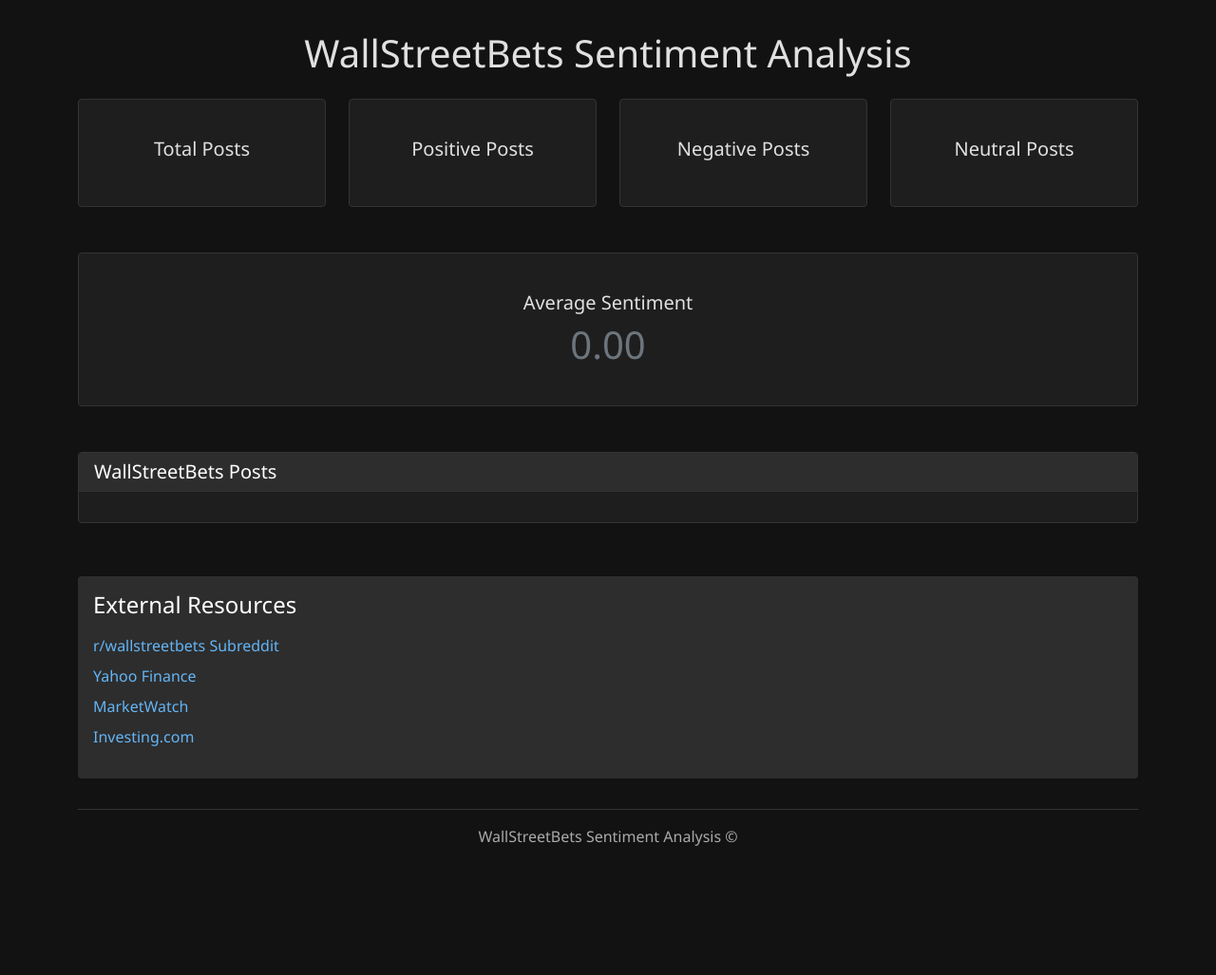
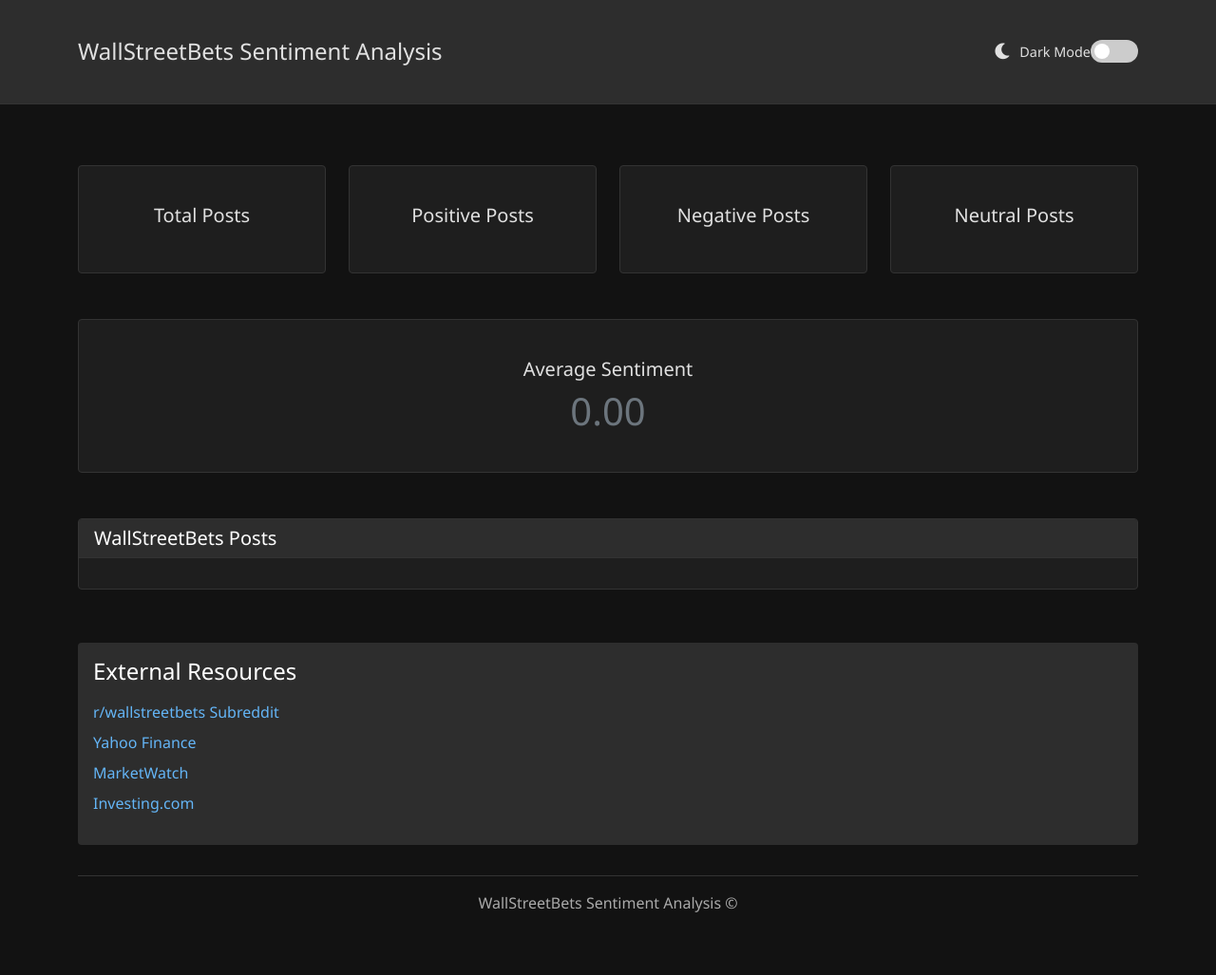
Before and after one commit to isaacweathers/wallstreetbets-sentimenti, a Flask app: template templates/index.html in a window 1280 px wide. Shown: the whole page at 95% size. Before the commit the page ends 891 px from the top, so only its background shows below. Run offline with Flask 2, Linux system fonts and the light colour scheme; the template is opened without the code that fills it, so the values that code supplies are empty; parts of the project's set-up code (start-up, migrations or seed data) failed here and were passed over.

Commit message:
update to have a theme switcher

```diff
--- /dev/null
+++ b/static/css/styles.css
@@ -0,0 +1,356 @@
+/* Theme variables */
+:root[data-theme="light"] {
+    --bg-color: #f8f9fa;
+    --text-color: #212529;
+    --card-bg: #ffffff;
+    --card-border: #dee2e6;
+    --card-header-bg: #f1f3f5;
+    --card-header-text: #212529;
+    --card-footer-bg: #f1f3f5;
+    --card-footer-text: #6c757d;
+    --badge-positive-bg: #d4edda;
+    --badge-positive-text: #155724;
+    --badge-negative-bg: #f8d7da;
+    --badge-negative-text: #721c24;
+    --badge-neutral-bg: #e2e3e5;
+    --badge-neutral-text: #383d41;
+    --badge-ticker-bg: #cce5ff;
+    --badge-ticker-text: #004085;
+    --badge-topic-bg: #e2d9f3;
+    --badge-topic-text: #4a148c;
+    --processed-text-bg: #f8f9fa;
+    --processed-text-color: #6c757d;
+    --topic-keyword-bg: #e2d9f3;
+    --topic-keyword-text: #4a148c;
+    --topic-keyword-weight-color: #6c757d;
+    --trend-plot-bg: #f8f9fa;
+    --trend-table-bg: #f8f9fa;
+    --trend-table-header-bg: #e9ecef;
+    --trend-table-header-text: #212529;
+    --trend-table-border: #dee2e6;
+    --trend-table-hover-bg: #e9ecef;
+    --external-resources-bg: #f1f3f5;
+    --external-resources-heading: #212529;
+    --external-resources-link: #007bff;
+    --footer-border: #dee2e6;
+    --footer-text: #6c757d;
+}
+
+:root[data-theme="dark"] {
+    --bg-color: #121212;
+    --text-color: #e0e0e0;
+    --card-bg: #1e1e1e;
+    --card-border: #333;
+    --card-header-bg: #2d2d2d;
+    --card-header-text: #fff;
+    --card-footer-bg: #2d2d2d;
+    --card-footer-text: #aaa;
+    --badge-positive-bg: #2e7d32;
+    --badge-positive-text: #fff;
+    --badge-negative-bg: #c62828;
+    --badge-negative-text: #fff;
+    --badge-neutral-bg: #546e7a;
+    --badge-neutral-text: #fff;
+    --badge-ticker-bg: #1565c0;
+    --badge-ticker-text: #fff;
+    --badge-topic-bg: #6a1b9a;
+    --badge-topic-text: #fff;
+    --processed-text-bg: #2d2d2d;
+    --processed-text-color: #aaa;
+    --topic-keyword-bg: #4527a0;
+    --topic-keyword-text: #fff;
+    --topic-keyword-weight-color: #aaa;
+    --trend-plot-bg: #2d2d2d;
+    --trend-table-bg: #2d2d2d;
+    --trend-table-header-bg: #333;
+    --trend-table-header-text: #fff;
+    --trend-table-border: #444;
+    --trend-table-hover-bg: #333;
+    --external-resources-bg: #2d2d2d;
+    --external-resources-heading: #fff;
+    --external-resources-link: #64b5f6;
+    --footer-border: #333;
+    --footer-text: #aaa;
+}
+
+/* Base styles */
+body {
+    background-color: var(--bg-color);
+    color: var(--text-color);
+    font-family: 'Segoe UI', Tahoma, Geneva, Verdana, sans-serif;
+    transition: background-color 0.3s, color 0.3s;
+}
+
+.container {
+    padding-top: 2rem;
+    padding-bottom: 2rem;
+}
+
+.card {
+    background-color: var(--card-bg);
+    border: 1px solid var(--card-border);
+    margin-bottom: 1.5rem;
+    transition: transform 0.2s, box-shadow 0.2s, background-color 0.3s, border-color 0.3s;
+}
+
+.card:hover {
+    transform: translateY(-5px);
+    box-shadow: 0 10px 20px rgba(0, 0, 0, 0.3);
+}
+
+.card-header {
+    background-color: var(--card-header-bg);
+    color: var(--card-header-text);
+    border-bottom: 1px solid var(--card-border);
+    transition: background-color 0.3s, color 0.3s, border-color 0.3s;
+}
+
+.card-body {
+    color: var(--text-color);
+    transition: color 0.3s;
+}
+
+.card-footer {
+    background-color: var(--card-footer-bg);
+    border-top: 1px solid var(--card-border);
+    color: var(--card-footer-text);
+    transition: background-color 0.3s, color 0.3s, border-color 0.3s;
+}
+
+.badge {
+    font-size: 0.8rem;
+    padding: 0.4rem 0.6rem;
+    margin-right: 0.3rem;
+    margin-bottom: 0.3rem;
+    transition: background-color 0.3s, color 0.3s;
+}
+
+.badge-positive {
+    background-color: var(--badge-positive-bg);
+    color: var(--badge-positive-text);
+}
+
+.badge-negative {
+    background-color: var(--badge-negative-bg);
+    color: var(--badge-negative-text);
+}
+
+.badge-neutral {
+    background-color: var(--badge-neutral-bg);
+    color: var(--badge-neutral-text);
+}
+
+.badge-ticker {
+    background-color: var(--badge-ticker-bg);
+    color: var(--badge-ticker-text);
+}
+
+.badge-topic {
+    background-color: var(--badge-topic-bg);
+    color: var(--badge-topic-text);
+}
+
+.stats-card {
+    text-align: center;
+    padding: 1.5rem;
+}
+
+.stats-number {
+    font-size: 2.5rem;
+    font-weight: bold;
+    margin-bottom: 0.5rem;
+}
+
+.stats-label {
+    font-size: 1rem;
+    color: var(--card-footer-text);
+}
+
+.processed-text {
+    font-family: 'Courier New', Courier, monospace;
+    background-color: var(--processed-text-bg);
+    padding: 0.5rem;
+    border-radius: 0.25rem;
+    margin-top: 0.5rem;
+    color: var(--processed-text-color);
+    transition: background-color 0.3s, color 0.3s;
+}
+
+.topic-keywords {
+    margin-top: 0.5rem;
+}
+
+.topic-keyword {
+    display: inline-block;
+    margin-right: 0.5rem;
+    margin-bottom: 0.5rem;
+    padding: 0.2rem 0.5rem;
+    background-color: var(--topic-keyword-bg);
+    border-radius: 0.25rem;
+    font-size: 0.8rem;
+    color: var(--topic-keyword-text);
+    transition: background-color 0.3s, color 0.3s;
+}
+
+.topic-keyword-weight {
+    color: var(--topic-keyword-weight-color);
+    font-size: 0.7rem;
+    transition: color 0.3s;
+}
+
+/* Trend analysis styles */
+.trend-plot {
+    width: 100%;
+    margin-bottom: 1rem;
+    border-radius: 0.25rem;
+    background-color: var(--trend-plot-bg);
+    padding: 0.5rem;
+    transition: background-color 0.3s;
+}
+
+.trend-table {
+    width: 100%;
+    margin-bottom: 1rem;
+    background-color: var(--trend-table-bg);
+    border-radius: 0.25rem;
+    overflow: hidden;
+    transition: background-color 0.3s;
+}
+
+.trend-table th {
+    background-color: var(--trend-table-header-bg);
+    color: var(--trend-table-header-text);
+    padding: 0.5rem;
+    transition: background-color 0.3s, color 0.3s;
+}
+
+.trend-table td {
+    padding: 0.5rem;
+    border-top: 1px solid var(--trend-table-border);
+    transition: border-color 0.3s;
+}
+
+.trend-table tr:hover {
+    background-color: var(--trend-table-hover-bg);
+    transition: background-color 0.3s;
+}
+
+/* External resources */
+.external-resources {
+    margin-top: 2rem;
+    padding: 1rem;
+    background-color: var(--external-resources-bg);
+    border-radius: 0.25rem;
+    transition: background-color 0.3s;
+}
+
+.external-resources h4 {
+    color: var(--external-resources-heading);
+    margin-bottom: 1rem;
+    transition: color 0.3s;
+}
+
+.external-resources ul {
+    list-style-type: none;
+    padding-left: 0;
+}
+
+.external-resources li {
+    margin-bottom: 0.5rem;
+}
+
+.external-resources a {
+    color: var(--external-resources-link);
+    text-decoration: none;
+    transition: color 0.3s;
+}
+
+.external-resources a:hover {
+    text-decoration: underline;
+}
+
+/* Footer */
+footer {
+    margin-top: 2rem;
+    padding: 1rem 0;
+    text-align: center;
+    color: var(--footer-text);
+    border-top: 1px solid var(--footer-border);
+    transition: color 0.3s, border-color 0.3s;
+}
+
+/* Header bar */
+.header-bar {
+    background-color: var(--card-header-bg);
+    border-bottom: 1px solid var(--card-border);
+    padding: 0.5rem 0;
+    margin-bottom: 2rem;
+    transition: background-color 0.3s, border-color 0.3s;
+}
+
+.header-content {
+    display: flex;
+    justify-content: space-between;
+    align-items: center;
+}
+
+.theme-toggle {
+    display: flex;
+    align-items: center;
+    cursor: pointer;
+}
+
+.theme-toggle-icon {
+    margin-right: 0.5rem;
+    font-size: 1.2rem;
+}
+
+.theme-toggle-text {
+    font-size: 0.9rem;
+}
+
+/* Theme toggle switch */
+.theme-switch {
+    position: relative;
+    display: inline-block;
+    width: 50px;
+    height: 24px;
+}
+
+.theme-switch input {
+    opacity: 0;
+    width: 0;
+    height: 0;
+}
+
+.slider {
+    position: absolute;
+    cursor: pointer;
+    top: 0;
+    left: 0;
+    right: 0;
+    bottom: 0;
+    background-color: #ccc;
+    transition: .4s;
+    border-radius: 24px;
+}
+
+.slider:before {
+    position: absolute;
+    content: "";
+    height: 16px;
+    width: 16px;
+    left: 4px;
+    bottom: 4px;
+    background-color: white;
+    transition: .4s;
+    border-radius: 50%;
+}
+
+input:checked + .slider {
+    background-color: #4527a0;
+}
+
+input:checked + .slider:before {
+    transform: translateX(26px);
+}
--- a/templates/index.html
+++ b/templates/index.html
@@ -1,206 +1,37 @@
 <!DOCTYPE html>
-<html lang="en">
+<html lang="en" data-theme="dark">
 <head>
     <meta charset="UTF-8">
     <meta name="viewport" content="width=device-width, initial-scale=1.0">
     <title>WallStreetBets Sentiment Analysis</title>
     <!-- Bootstrap CSS -->
     <link href="https://cdn.jsdelivr.net/npm/bootstrap@5.1.3/dist/css/bootstrap.min.css" rel="stylesheet">
-    <style>
-        /* Dark theme styles */
-        body {
-            background-color: #121212;
-            color: #e0e0e0;
-            font-family: 'Segoe UI', Tahoma, Geneva, Verdana, sans-serif;
-        }
-
-        .container {
-            padding-top: 2rem;
-            padding-bottom: 2rem;
-        }
-
-        .card {
-            background-color: #1e1e1e;
-            border: 1px solid #333;
-            margin-bottom: 1.5rem;
-            transition: transform 0.2s, box-shadow 0.2s;
-        }
-
-        .card:hover {
-            transform: translateY(-5px);
-            box-shadow: 0 10px 20px rgba(0, 0, 0, 0.3);
-        }
-
-        .card-header {
-            background-color: #2d2d2d;
-            color: #fff;
-            border-bottom: 1px solid #333;
-        }
-
-        .card-body {
-            color: #e0e0e0;
-        }
-
-        .card-footer {
-            background-color: #2d2d2d;
-            border-top: 1px solid #333;
-            color: #aaa;
-        }
-
-        .badge {
-            font-size: 0.8rem;
-            padding: 0.4rem 0.6rem;
-            margin-right: 0.3rem;
-            margin-bottom: 0.3rem;
-        }
-
-        .badge-positive {
-            background-color: #2e7d32;
-            color: #fff;
-        }
-
-        .badge-negative {
-            background-color: #c62828;
-            color: #fff;
-        }
-
-        .badge-neutral {
-            background-color: #546e7a;
-            color: #fff;
-        }
-
-        .badge-ticker {
-            background-color: #1565c0;
-            color: #fff;
-        }
-
-        .badge-topic {
-            background-color: #6a1b9a;
-            color: #fff;
-        }
-
-        .stats-card {
-            text-align: center;
-            padding: 1.5rem;
-        }
-
-        .stats-number {
-            font-size: 2.5rem;
-            font-weight: bold;
-            margin-bottom: 0.5rem;
-        }
-
-        .stats-label {
-            font-size: 1rem;
-            color: #aaa;
-        }
-
-        .processed-text {
-            font-family: 'Courier New', Courier, monospace;
-            background-color: #2d2d2d;
-            padding: 0.5rem;
-            border-radius: 0.25rem;
-            margin-top: 0.5rem;
-            color: #aaa;
-        }
-
-        .topic-keywords {
-            margin-top: 0.5rem;
-        }
-
-        .topic-keyword {
-            display: inline-block;
-            margin-right: 0.5rem;
-            margin-bottom: 0.5rem;
-            padding: 0.2rem 0.5rem;
-            background-color: #4527a0;
-            border-radius: 0.25rem;
-            font-size: 0.8rem;
-            color: #fff;
-        }
-
-        .topic-keyword-weight {
-            color: #aaa;
-            font-size: 0.7rem;
-        }
-
-        /* Trend analysis styles */
-        .trend-plot {
-            width: 100%;
-            margin-bottom: 1rem;
-            border-radius: 0.25rem;
-            background-color: #2d2d2d;
-            padding: 0.5rem;
-        }
-
-        .trend-table {
-            width: 100%;
-            margin-bottom: 1rem;
-            background-color: #2d2d2d;
-            border-radius: 0.25rem;
-            overflow: hidden;
-        }
-
-        .trend-table th {
-            background-color: #333;
-            color: #fff;
-            padding: 0.5rem;
-        }
-
-        .trend-table td {
-            padding: 0.5rem;
-            border-top: 1px solid #444;
-        }
-
-        .trend-table tr:hover {
-            background-color: #333;
-        }
-
-        /* External resources */
-        .external-resources {
-            margin-top: 2rem;
-            padding: 1rem;
-            background-color: #2d2d2d;
-            border-radius: 0.25rem;
-        }
-
-        .external-resources h4 {
-            color: #fff;
-            margin-bottom: 1rem;
-        }
-
-        .external-resources ul {
-            list-style-type: none;
-            padding-left: 0;
-        }
-
-        .external-resources li {
-            margin-bottom: 0.5rem;
-        }
-
-        .external-resources a {
-            color: #64b5f6;
-            text-decoration: none;
-        }
-
-        .external-resources a:hover {
-            text-decoration: underline;
-        }
-
-        /* Footer */
-        footer {
-            margin-top: 2rem;
-            padding: 1rem 0;
-            text-align: center;
-            color: #aaa;
-            border-top: 1px solid #333;
-        }
-    </style>
+    <!-- Font Awesome for icons -->
+    <link rel="stylesheet" href="https://cdnjs.cloudflare.com/ajax/libs/font-awesome/6.0.0-beta3/css/all.min.css">
+    <!-- Custom CSS -->
+    <link rel="stylesheet" href="{{ url_for('static', filename='css/styles.css') }}">
 </head>
 <body>
+    <!-- Header Bar with Theme Toggle -->
+    <div class="header-bar">
+        <div class="container">
+            <div class="header-content">
+                <h1 class="h4 mb-0">WallStreetBets Sentiment Analysis</h1>
+                <div class="theme-toggle">
+                    <span class="theme-toggle-icon" id="theme-icon">
+                        <i class="fas fa-moon"></i>
+                    </span>
+                    <span class="theme-toggle-text" id="theme-text">Dark Mode</span>
+                    <label class="theme-switch">
+                        <input type="checkbox" id="theme-toggle">
+                        <span class="slider"></span>
+                    </label>
+                </div>
+            </div>
+        </div>
+    </div>
+
     <div class="container">
-        <h1 class="text-center mb-4">WallStreetBets Sentiment Analysis</h1>
-
         <!-- Sentiment Statistics -->
         <div class="row mb-4">
             <div class="col-md-3">
@@ -427,5 +258,40 @@
 
     <!-- Bootstrap JS Bundle with Popper -->
     <script src="https://cdn.jsdelivr.net/npm/bootstrap@5.1.3/dist/js/bootstrap.bundle.min.js"></script>
+
+    <!-- Theme Toggle Script -->
+    <script>
+        document.addEventListener('DOMContentLoaded', function() {
+            const themeToggle = document.getElementById('theme-toggle');
+            const themeIcon = document.getElementById('theme-icon');
+            const themeText = document.getElementById('theme-text');
+            const html = document.documentElement;
+
+            // Check for saved theme preference or use default
+            const savedTheme = localStorage.getItem('theme') || 'dark';
+            html.setAttribute('data-theme', savedTheme);
+            themeToggle.checked = savedTheme === 'light';
+            updateThemeUI(savedTheme);
+
+            // Toggle theme when switch is clicked
+            themeToggle.addEventListener('change', function() {
+                const newTheme = this.checked ? 'light' : 'dark';
+                html.setAttribute('data-theme', newTheme);
+                localStorage.setItem('theme', newTheme);
+                updateThemeUI(newTheme);
+            });
+
+            // Update theme UI elements
+            function updateThemeUI(theme) {
+                if (theme === 'light') {
+                    themeIcon.innerHTML = '<i class="fas fa-sun"></i>';
+                    themeText.textContent = 'Light Mode';
+                } else {
+                    themeIcon.innerHTML = '<i class="fas fa-moon"></i>';
+                    themeText.textContent = 'Dark Mode';
+                }
+            }
+        });
+    </script>
 </body>
 </html>
```
